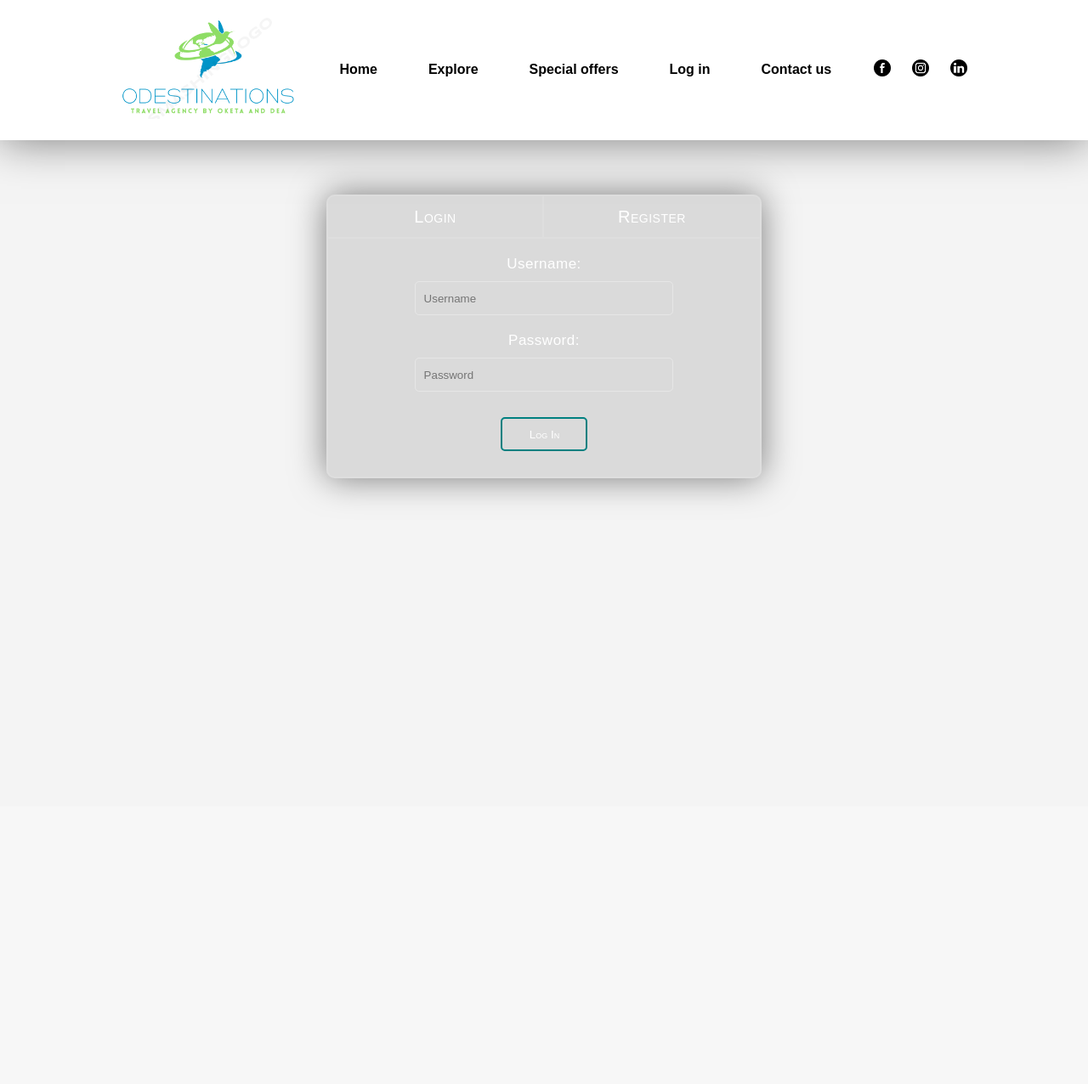
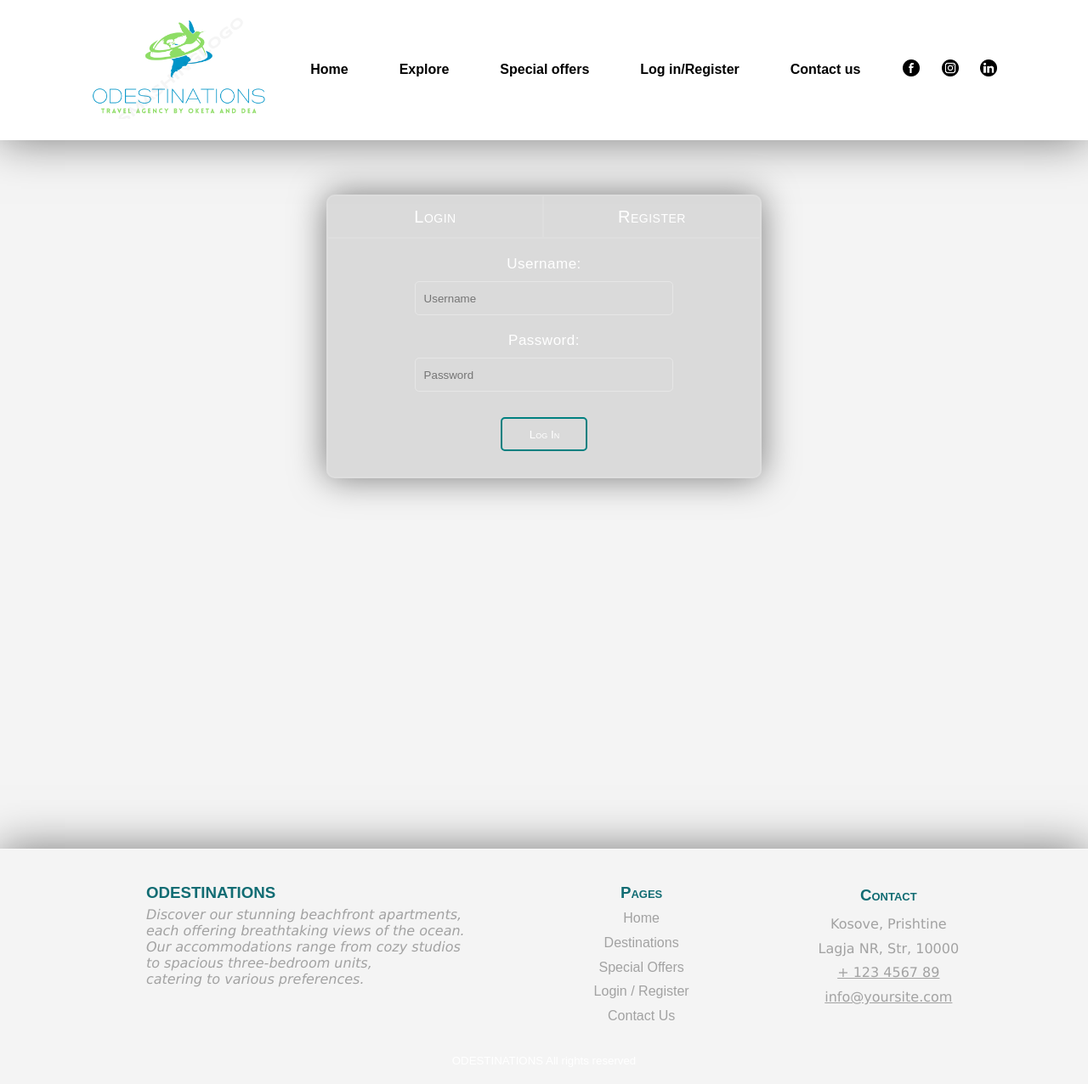
Before and after one commit to OketaShuki/ProjektiFinalWeb, a PHP site: page /login.html in a window 1280 px wide. Shown: the whole page at 85% size. Before the commit the page ends 591 px from the top, so only its background shows below. Run offline with PHP 8.4, Linux system fonts and the light colour scheme.

Commit message:
Shtimi i footerit ne faqen Login/Register dhe stilizimi i tij m e css

```diff
--- a/index.html
+++ b/index.html
@@ -17,7 +17,7 @@
             <a href="index.html">Home</a>
             <a href="explore.html">Explore</a>
             <a href="specialoffers.html">Special offers</a>
-            <a href="login.html">Log in</a>
+            <a href="login.html">Log in/Register</a>
             <a href="contact.html">Contact us</a>
         </div>
         <div class="social">
--- a/login.css
+++ b/login.css
@@ -163,3 +163,91 @@
     outline: none;
     border: solid 2px white;
   }
+  .footer-content{
+    font-family: sans-serif;
+    font-weight: 300;
+    text-align: center;
+    color: white;
+    padding-top: 30px;
+    padding-bottom: 20px;
+  }
+  .footer-div{
+    border-top: solid 1px rgba(255, 255, 255, 0.508);
+    padding-top: 40px;
+    color: rgb(201, 201, 201);
+    display: flex;
+    flex-direction: row;
+    padding-left: 20px;
+    justify-content: space-evenly;
+  }
+  .travel-footer{
+    position: relative;
+    display: flex;
+    flex-direction: column;
+    text-align: left;
+    font-style: italic;
+    color:  rgb(162, 162, 162);
+  }
+
+  .travel-titulli{
+    padding-bottom: 5px;
+    font-style: normal;
+    color: rgb(17, 108, 115);
+    font-family: sans-serif;
+    font-variant: small-caps;
+  }
+
+  .footer-nav{
+    position: relative;
+    display: flex;
+    flex-direction: column;
+    text-align: center;
+  }
+
+  .nav-titulli{
+    color: rgb(17, 108, 115);
+    padding-bottom: 5px;
+    font-family: sans-serif;
+    font-variant: small-caps;
+  }
+
+  .nav-elements{
+    width: auto;
+    cursor: pointer;
+    font-family: sans-serif;
+  }
+
+  .nav-elements :hover{
+    color: teal;
+  }
+
+  .nav-elements>a{
+    line-height: 1.8em;
+    text-decoration: none;
+    color: rgb(162, 162, 162);
+  }
+
+  .footer-contact{
+    line-height: 1.8em;
+    display: flex;
+    flex-direction: column;
+    text-align: center;
+  }
+
+  .footer-contact>p, .fcontact-a>a{
+    color:  rgb(162, 162, 162);
+  }
+
+  .fcontact-a{
+    display: flex;
+    flex-direction: column;
+  }
+
+  .fcontact-a :hover{
+    color: teal;
+  }
+
+  footer{
+    box-shadow: 0 0 50px rgba(0, 0, 0, 0.5); /*rgb(17, 108, 115);*/ /*ju bahet kalter anash qajo qe e ka si hiri*/
+    margin-top: 50px;
+  }
--- a/login.html
+++ b/login.html
@@ -17,7 +17,7 @@
             <a href="index.html">Home</a>
             <a href="explore.html">Explore</a>
             <a href="specialoffers.html">Special offers</a>
-            <a href="login.html">Log in</a>
+            <a href="login.html">Log in/Register</a>
             <a href="contact.html">Contact us</a>
         </div>
         <div class="social">
@@ -54,6 +54,35 @@
             </form>
         </div>
     </main>
+    <footer>
+        <div class="footer-div">
+            <div class="travel-footer">
+                <h3 class="travel-titulli">ODESTINATIONS</h3>
+                <p>Discover our stunning beachfront apartments, <br>each offering breathtaking views of the ocean. <br>Our accommodations range from cozy studios <br> to spacious three-bedroom units, <br>catering to various preferences. </p>
+            </div>
+            <div class="footer-nav">
+                <h3 class="nav-titulli">Pages</h3>
+                <div class="nav-elements">
+                    <a href="home.html"><p >Home</p></a>
+                    <a href="destinations.html"><p>Destinations</p></a>
+                    <a href="specialoffers.html"><p>Special Offers</p></a>
+                    <a href="login.html"><p>Login / Register</p></a>
+                    <a href="contactus.html"><p>Contact Us</p></a>
+                </div>
+            </div>
+            <div class="footer-contact">
+                <h3 class="nav-titulli">Contact</h3>
+                <p>Kosove, Prishtine</p>
+                <p>Lagja NR, Str, 10000</p>
+                <div class="fcontact-a">
+                    <a href="tel:5554280940">+ 123 4567 89</a>
+                    <a href="mailto:info@yoursite.com">info@yoursite.com</a>
+                </div>
+            </div>
+        </div>
+        <h5 class="footer-content">ODESTINATIONS All rights reserved</h5>
+    </footer>
+
     <script src="login.js"></script>
 </body>
 </html>
--- a/specialoffers.html
+++ b/specialoffers.html
@@ -18,7 +18,7 @@
             <a href="index.html">Home</a>
             <a href="explore.html">Explore</a>
             <a href="specialoffers.html">Special offers</a>
-            <a href="login.html">Log in</a>
+            <a href="login.html">Log in/Register</a>
             <a href="contact.html">Contact us</a>
         </div>
         <div class="social">
```
